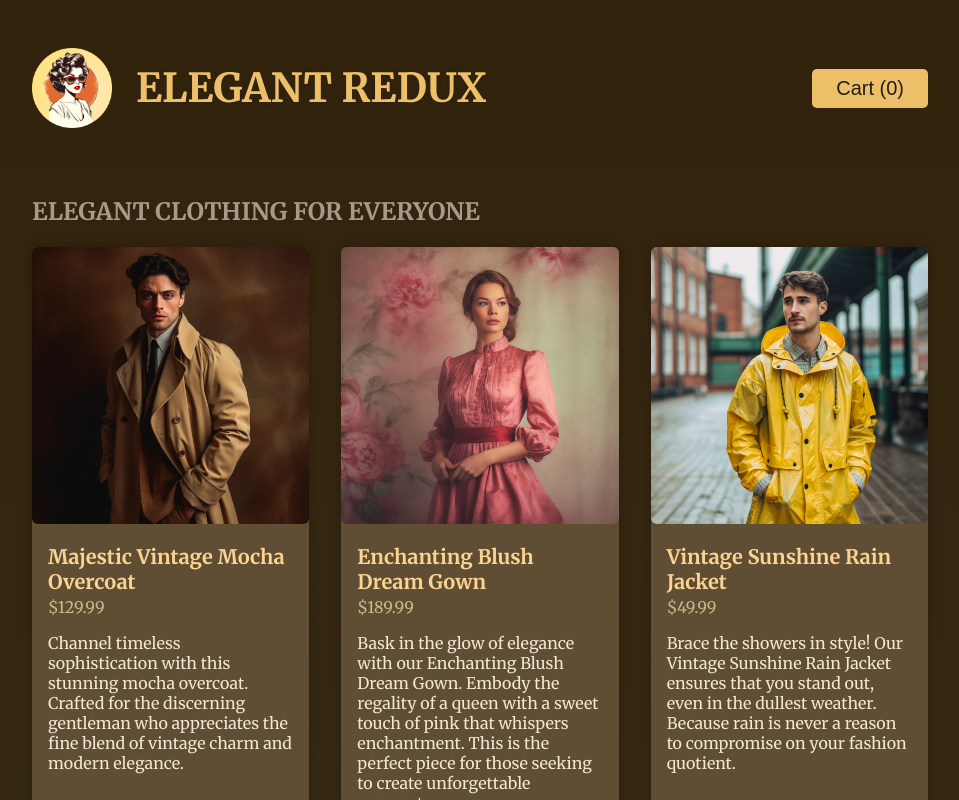
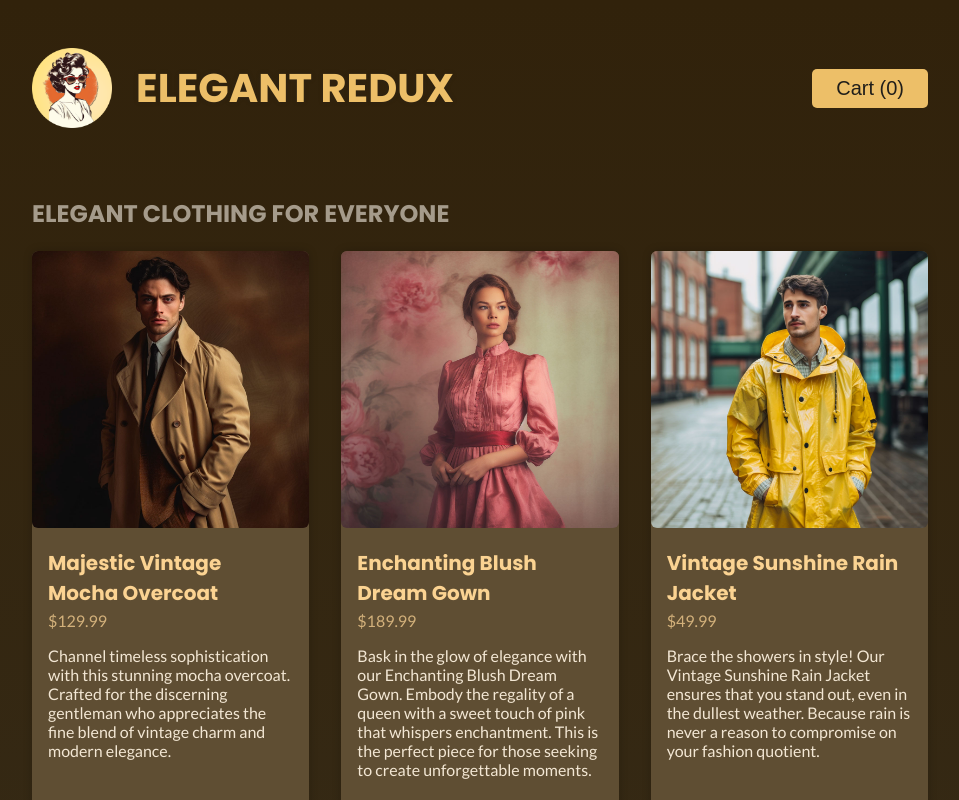
Before and after one commit to natata08/shop-redux, a React (Vite) app: page / in a window 1280 px wide. Shown: the top 800 px of the page, without its empty margins (160-1119 px from the left). Built offline with nearby package versions, Linux system fonts and the light colour scheme.

Commit message:
style: replace hardcoded colors with CSS variables and update fonts to Poppins/Lato

```diff
--- a/src/index.css
+++ b/src/index.css
@@ -1,4 +1,26 @@
-@import url('https://fonts.googleapis.com/css2?family=Quicksand:wght@400;700&family=Merriweather:wght@400;700&display=swap');
+@import url('https://fonts.googleapis.com/css2?family=Poppins:wght@400;700&family=Lato:wght@400;700&display=swap');
+
+:root {
+  --color-primary-950: #271e07;
+  --color-primary-900: #31220b;
+  --color-primary-800: #382e1b;
+  --color-primary-700: #5f4e33;
+  --color-primary-100: #f3e7d4;
+  --color-primary-50: #f9efda;
+
+  --color-accent-800: #4f3807;
+  --color-accent-700: #453719;
+  --color-accent-500: #edbf68;
+  --color-accent-400: #f5b744;
+  --color-accent-300: #d3b17b;
+  --color-accent-200: #fbd392;
+
+  --color-gray-900: #201e1a;
+  --color-gray-400: #a59b8b;
+
+  --color-shadow: rgba(35, 34, 34, 0.4);
+  --color-backdrop: rgba(0, 0, 0, 0.65);
+}
 
 * {
   box-sizing: border-box;
@@ -6,11 +28,11 @@
 
 body {
   margin: 0;
-  font-family: 'Merriweather', serif;
+  font-family: 'Lato', sans-serif;
   -webkit-font-smoothing: antialiased;
   -moz-osx-font-smoothing: grayscale;
-  background: linear-gradient(#31220b, #382e1b);
-  color: #f3e7d4;
+  background: linear-gradient(var(--color-primary-900), var(--color-primary-800));
+  color: var(--color-primary-100);
   min-height: 100vh;
 }
 
@@ -32,26 +54,27 @@ body {
 }
 
 h1 {
+  font-family: 'Poppins', sans-serif;
   text-align: center;
   text-transform: uppercase;
-  color: #edbf68;
-  text-shadow: 0 0 4px rgba(35, 34, 34, 0.4);
+  color: var(--color-accent-500);
+  text-shadow: 0 0 4px var(--color-shadow);
   font-size: 2.5rem;
   margin: 0;
 }
 
 #main-header button {
-  background: #edbf68;
+  background: var(--color-accent-500);
   border: none;
   border-radius: 5px;
   padding: 0.5rem 1.5rem;
-  color: #201e1a;
+  color: var(--color-gray-900);
   font-size: 1.25rem;
   cursor: pointer;
 }
 
 #main-header button:hover {
-  background: #f5b744;
+  background: var(--color-accent-400);
 }
 
 #shop {
@@ -60,8 +83,9 @@ h1 {
 }
 
 #shop h2 {
+  font-family: 'Poppins', sans-serif;
   font-size: 1.5rem;
-  color: #a59b8b;
+  color: var(--color-gray-400);
   text-transform: uppercase;
 }
 
@@ -76,7 +100,7 @@ h1 {
 
 .product {
   height: 100%;
-  background: #5f4e33;
+  background: var(--color-primary-700);
   border-radius: 6px;
   display: flex;
   flex-direction: column;
@@ -97,14 +121,15 @@ h1 {
 }
 
 .product-content h3 {
+  font-family: 'Poppins', sans-serif;
   font-size: 1.25rem;
-  color: #fbd392;
+  color: var(--color-accent-200);
   margin-bottom: 0.15rem;
 }
 
 .product-price {
   font-size: 1rem;
-  color: #d1b68b;
+  color: var(--color-accent-300);
   margin: 0;
 }
 
@@ -113,23 +138,23 @@ h1 {
 }
 
 .product-actions button {
-  background: #f4b115;
+  background: var(--color-accent-400);
   border: none;
   border-radius: 5px;
   padding: 0.5rem 1rem;
-  color: #201e1a;
+  color: var(--color-gray-900);
   font-size: 1rem;
   cursor: pointer;
 }
 
 .product-actions button:hover {
-  background: #f5b744;
+  background: var(--color-accent-400);
 }
 
 #cart-modal {
   top: 5rem;
   width: 30%;
-  background: #d3b17b;
+  background: var(--color-accent-300);
   border: none;
   border-radius: 6px;
   box-shadow: 0 0 10px rgba(0, 0, 0, 0.5);
@@ -142,12 +167,13 @@ h1 {
   left: 0;
   width: 100%;
   height: 100vh;
-  background: rgba(0, 0, 0, 0.65);
+  background: var(--color-backdrop);
 }
 
 #cart-modal h2 {
+  font-family: 'Poppins', sans-serif;
   font-size: 1.5rem;
-  color: #4f3807;
+  color: var(--color-accent-800);
   text-transform: uppercase;
   margin: 0;
 }
@@ -166,7 +192,7 @@ h1 {
   justify-content: space-between;
   align-items: center;
   padding: 0.5rem 1rem;
-  background: #fbd392;
+  background: var(--color-accent-200);
   border-radius: 5px;
   font-size: 0.9rem;
 }
@@ -182,13 +208,13 @@ h1 {
   background: transparent;
   border: none;
   border-radius: 5px;
-  color: #201e1a;
+  color: var(--color-gray-900);
   cursor: pointer;
   font-size: 1.1rem;
 }
 
 .cart-item-actions button:hover {
-  background: #f5b744;
+  background: var(--color-accent-400);
 }
 
 .cart-item-actions button:first-of-type {
@@ -210,27 +236,27 @@ h1 {
   background: transparent;
   border: none;
   border-radius: 5px;
-  color: #201e1a;
+  color: var(--color-gray-900);
   cursor: pointer;
   font-size: 1.1rem;
 }
 
 #cart-actions button:hover {
-  color: #453719;
+  color: var(--color-accent-700);
 }
 
 #cart-actions button:last-of-type {
-  background: #271e07;
+  background: var(--color-primary-950);
   border: none;
   border-radius: 5px;
   padding: 0.5rem 1rem;
-  color: #f9efda;
+  color: var(--color-primary-50);
   font-size: 1rem;
   cursor: pointer;
 }
 
 #cart-actions button:last-of-type:hover {
-  background: #382e1b;
+  background: var(--color-primary-800);
 }
 
 #checkout {
```
